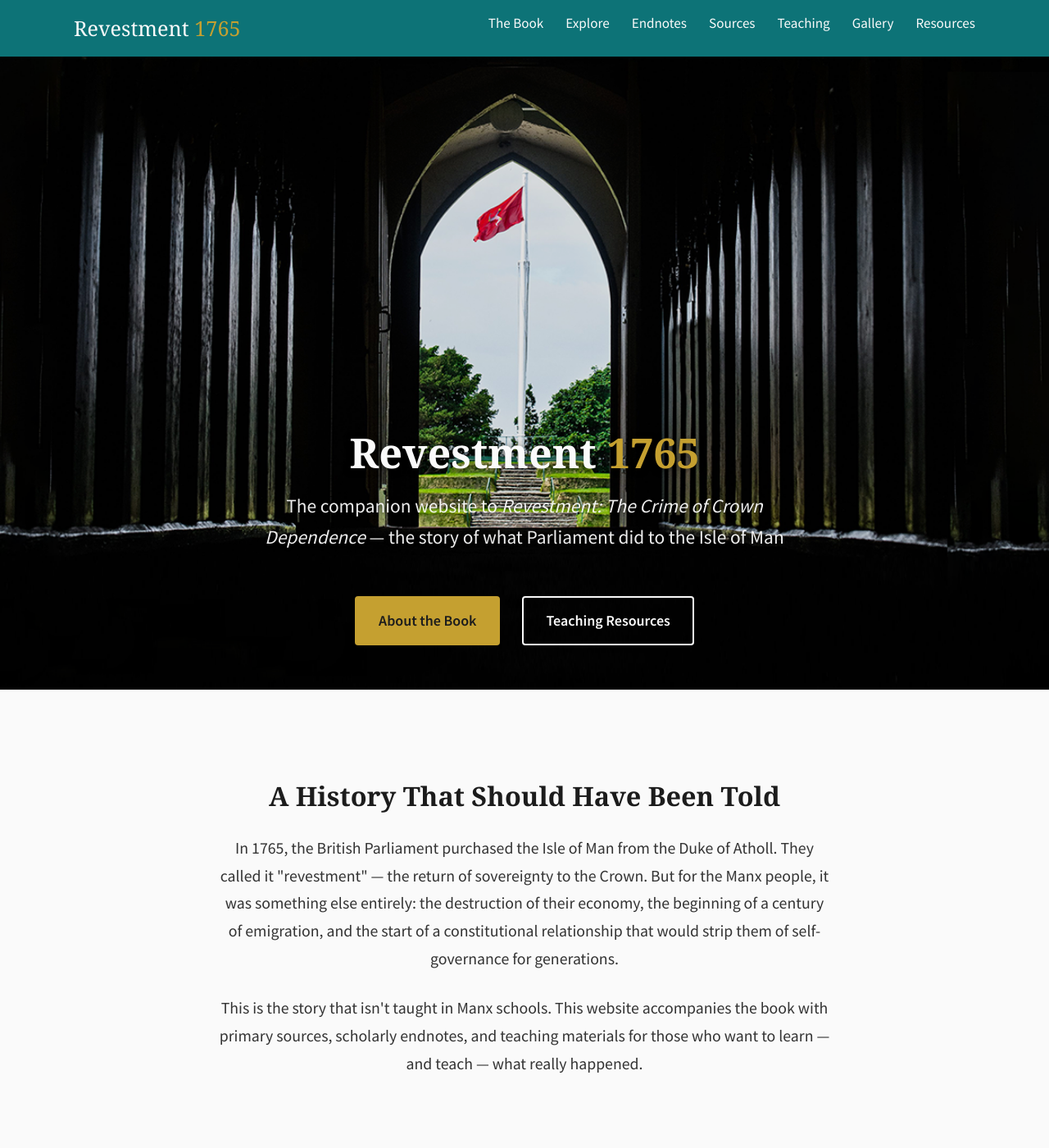
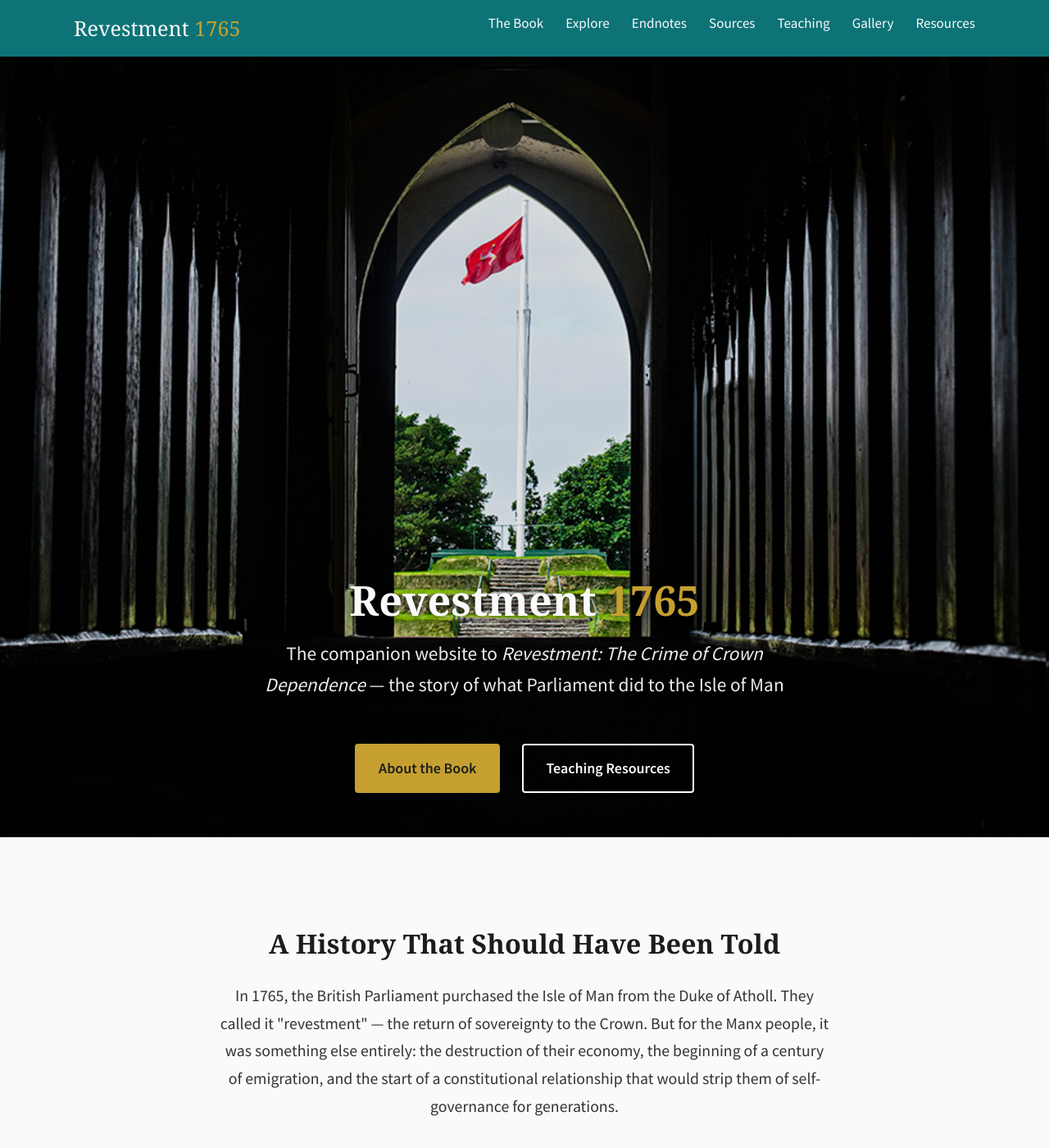
Before and after one commit to SteveBabb10M/revestment, a Jekyll site: the page built from index.html, in a window 1280 px wide and 1400 px high. Shown: the whole window at 82% size. Built offline with Jekyll 4.4.1, drawn with Linux system fonts in a browser that asks for light colours.

Commit message:
Increase top padding in main.scss

```diff
--- a/assets/css/main.scss
+++ b/assets/css/main.scss
@@ -18,7 +18,7 @@
   background-position: center;
   background-repeat: no-repeat;
   color: $white;
-  padding: 25rem $spacing-unit 3rem;
+  padding: 35rem $spacing-unit 3rem;
   text-align: center;
   position: relative;
 
```
